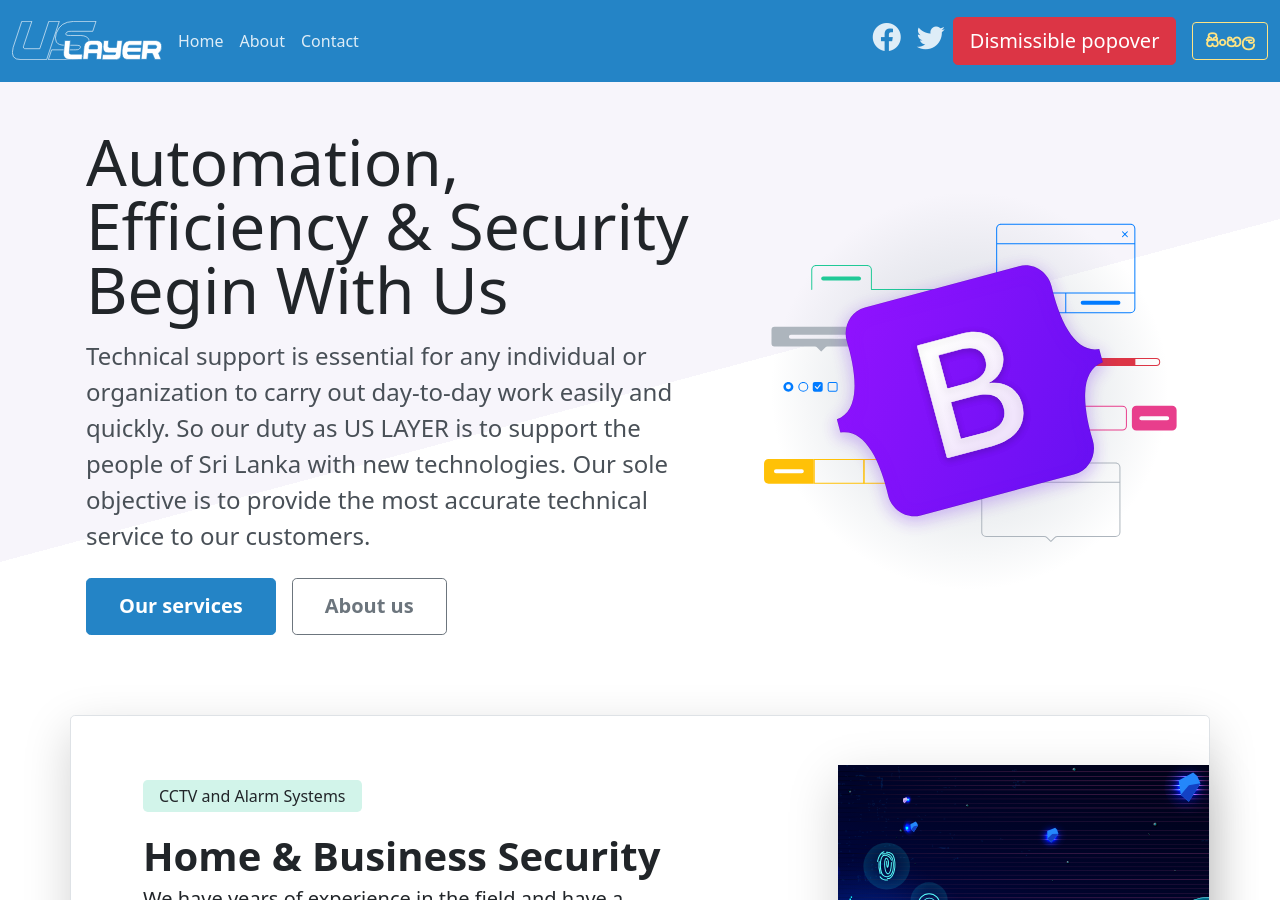
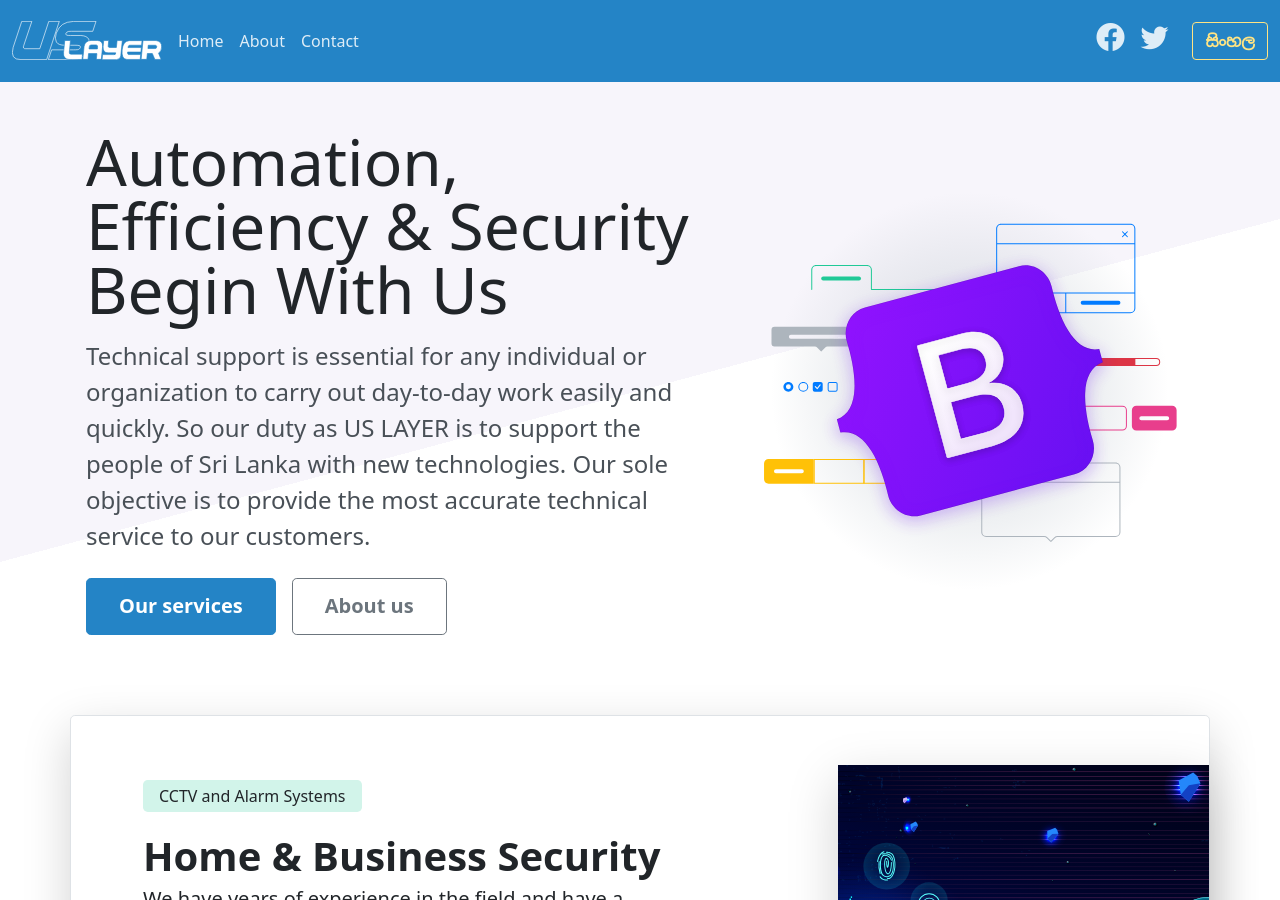
Before and after one commit to uslayer/uslayer.github.io, a Jekyll site: the page built from index.html, in a window 1280 px wide and 900 px high. Built offline with Jekyll 4.4.1, drawn with Linux system fonts in a browser that asks for light colours; the list of posts is cut into pages by our own code.

Commit message:
Update nav.html

```diff
--- a/_includes/nav.html
+++ b/_includes/nav.html
@@ -43,9 +43,8 @@
         </li>
       </ul>
 
-      <a tabindex="0" class="btn btn-lg btn-danger" role="button" data-bs-toggle="popover" data-bs-trigger="focus" title="Dismissible popover" data-bs-content="And here's some amazing content. It's very engaging. Right?">Dismissible popover</a>
+      <a tabindex="0" class="btn btn-bd-download d-lg-inline-block my-2 my-md-0 ms-md-3 noto" role="button" data-bs-toggle="popover" data-bs-trigger="focus" title="සමාවන්න!" data-bs-content="අපගේ වෙබ් අඩවිය සිංහලයට කරමින් පවතී.">සිංහල</a>
 
-      <a class="btn btn-bd-download d-lg-inline-block my-2 my-md-0 ms-md-3 noto" href="#">සිංහල</a>
     </div>
   </nav>
 </header>
```
